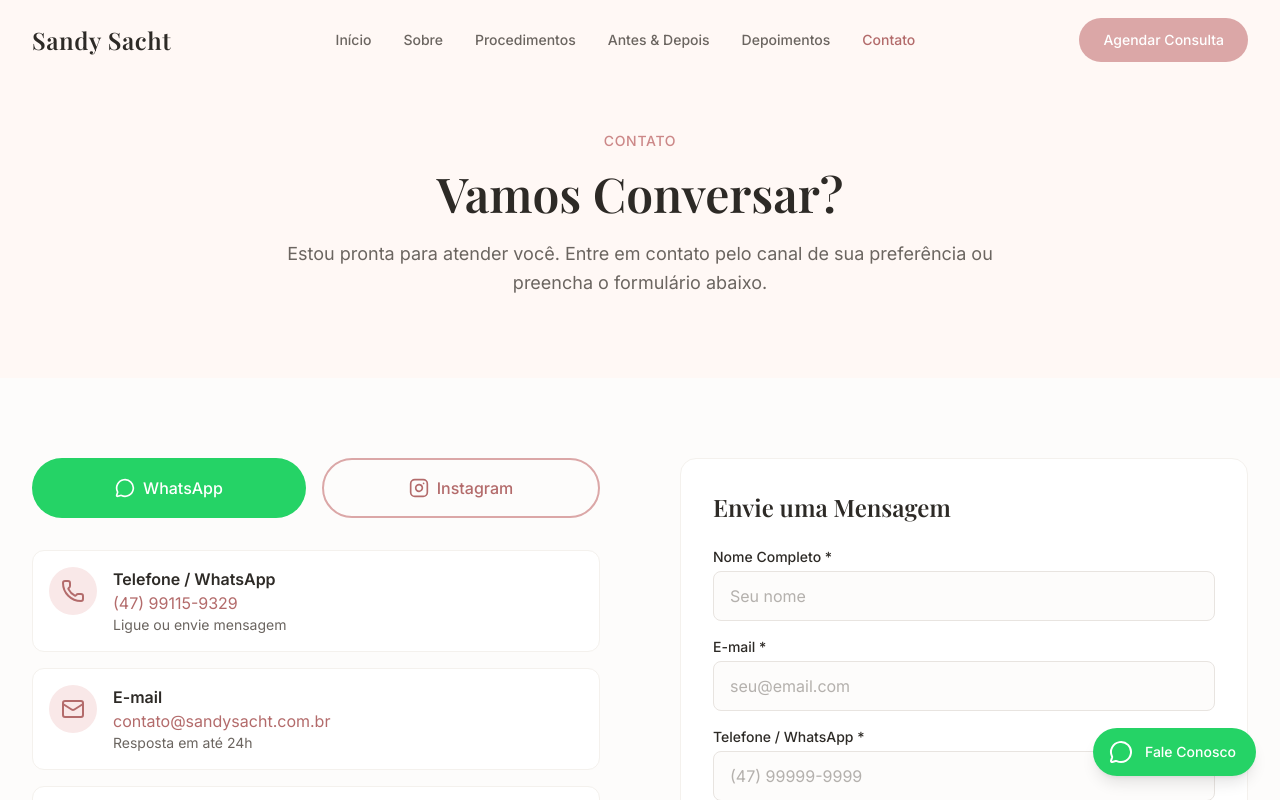
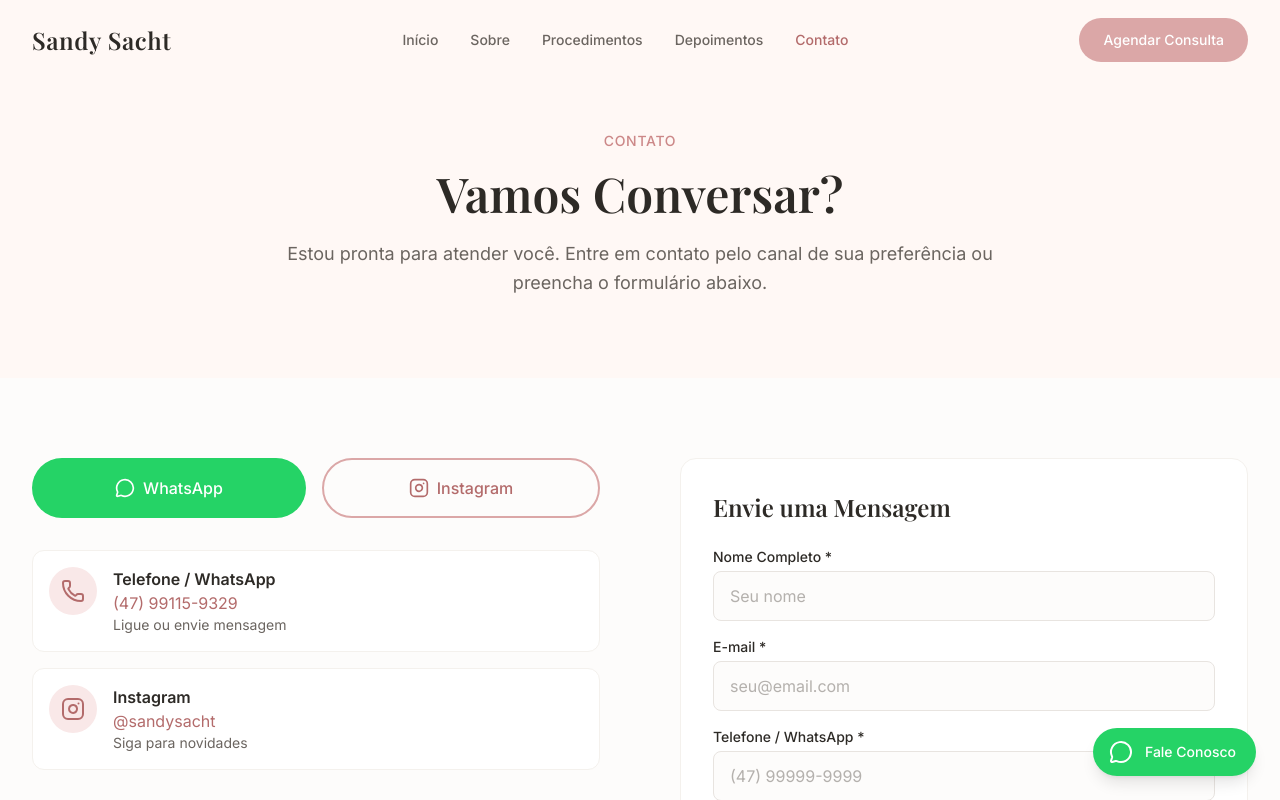
Before and after one commit to mayconsacht/sandysacht, a Next.js app: page /contact in a window 1280 px wide. Shown: the top 800 px of the page. Built offline with nearby package versions, Linux system fonts and the light colour scheme; a web font is replaced by a local one.

Commit message:
chore: comment out before/after section, address, email, hours - pending confirmation

```diff
--- a/src/app/page.tsx
+++ b/src/app/page.tsx
@@ -3,7 +3,7 @@ import {
   TrustIndicators,
   ServicesGrid,
   AboutPreview,
-  BeforeAfterGallery,
+  // BeforeAfterGallery, // TODO: uncomment after confirming info
   TestimonialsCarousel,
   CTASection,
 } from "@/components/sections";
@@ -15,7 +15,8 @@ export default function HomePage() {
       <TrustIndicators />
       <ServicesGrid limit={6} />
       <AboutPreview />
-      <BeforeAfterGallery limit={3} />
+      {/* TODO: uncomment after confirming info */}
+      {/* <BeforeAfterGallery limit={3} /> */}
       <TestimonialsCarousel limit={3} />
       <CTASection />
     </>
--- a/src/components/layout/Footer.tsx
+++ b/src/components/layout/Footer.tsx
@@ -77,6 +77,7 @@ export default function Footer() {
                     </a>
                   </div>
                 </li>
+                {/* TODO: uncomment after confirming info
                 <li className="flex items-start gap-3">
                   <Mail className="w-5 h-5 text-primary-300 flex-shrink-0 mt-0.5" />
                   <a
@@ -92,10 +93,11 @@ export default function Footer() {
                     {CONTACT_INFO.address.full}
                   </span>
                 </li>
+                */}
               </ul>
             </div>
 
-            {/* Hours */}
+            {/* TODO: uncomment after confirming info
             <div>
               <h4 className="text-white font-semibold mb-4">Horário</h4>
               <ul className="space-y-2 text-sm text-white/70">
@@ -104,6 +106,7 @@ export default function Footer() {
                 <li>{CONTACT_INFO.hours.sunday}</li>
               </ul>
             </div>
+            */}
           </div>
         </div>
 
--- a/src/lib/constants.ts
+++ b/src/lib/constants.ts
@@ -35,7 +35,7 @@ export const NAV_LINKS = [
   { href: "/", label: "Início" },
   { href: "/about", label: "Sobre" },
   { href: "/services", label: "Procedimentos" },
-  { href: "/before-after", label: "Antes & Depois" },
+  // { href: "/before-after", label: "Antes & Depois" }, // TODO: uncomment after confirming info
   { href: "/testimonials", label: "Depoimentos" },
   { href: "/contact", label: "Contato" },
 ] as const;
```
Also changed, not shown: src/app/contact/page.tsx (+6 -3 lines), .claude_backup/settings.local.json (added).
